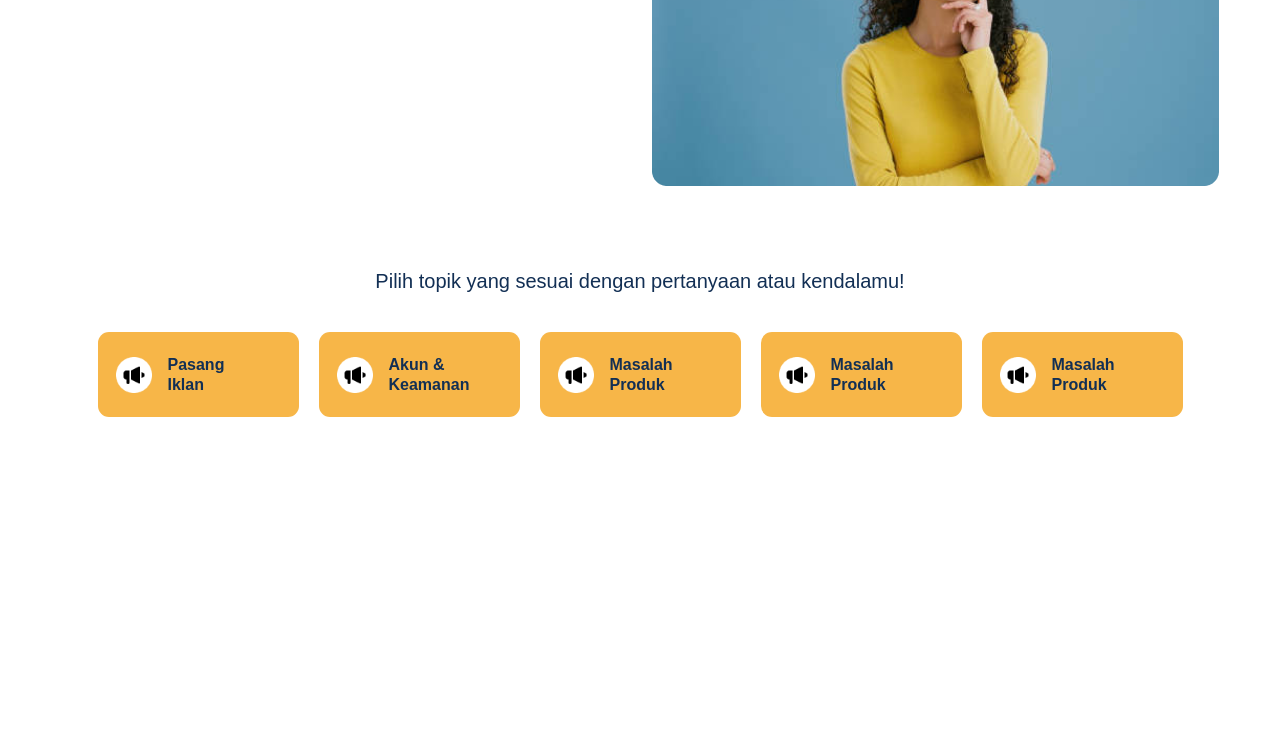
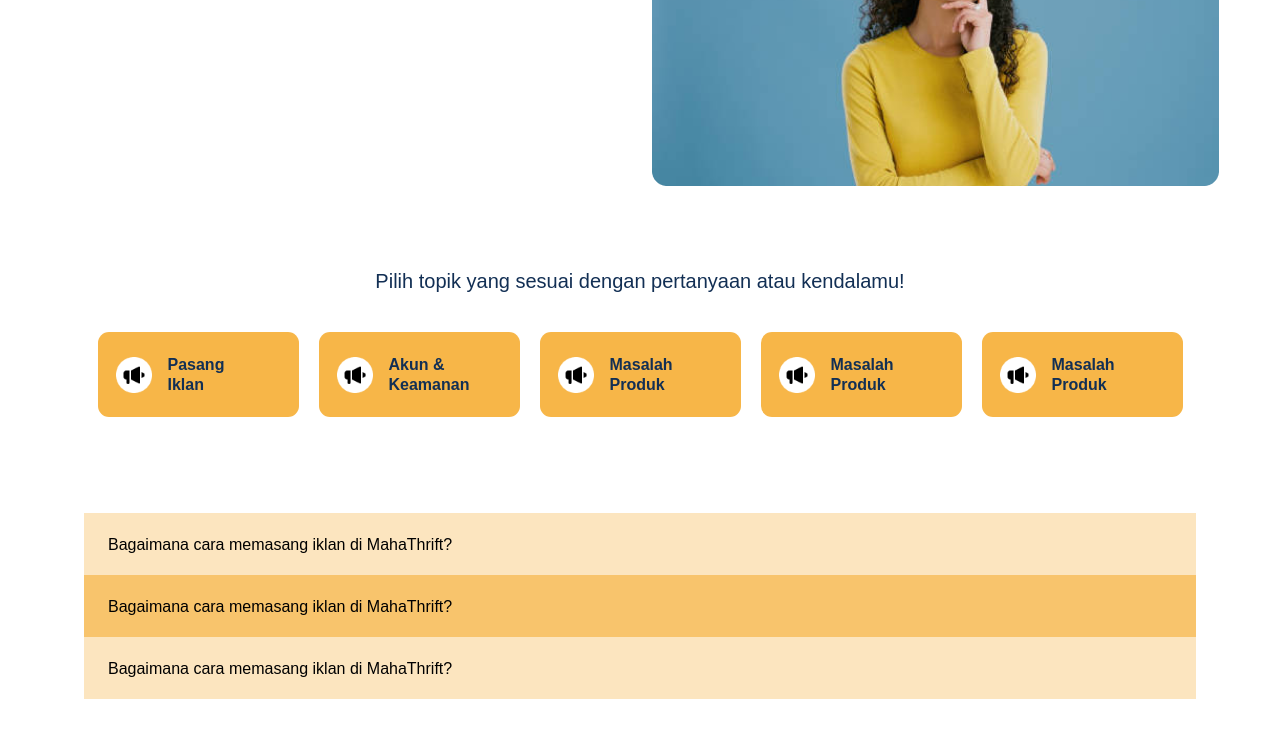
Before and after one commit to satrioekosaputra/Web-Mahathrift, a plain HTML site: page PusatBantuan.html in a window 1280 px wide. Shown: the part 247-984 px from the top of the page. Before the commit the page ends 800 px from the top, so only its background shows below. Drawn offline with Linux system fonts and the light colour scheme.

Commit message:
Menambahkan kotak pertanyaan

```diff
--- a/PusatBantuan.css
+++ b/PusatBantuan.css
@@ -112,3 +112,23 @@ display: block;
   line-height: 20px;
   color: var(--warna-biru);
 }
+
+.ContohPertanyaan{
+  padding: 56px 84px;
+}
+.Pertanyaan1 {
+  background-color: color-mix(in srgb, var(--warna-kuning) 35%, transparent);
+  height: 62px;
+}
+.TeksPertanyaan1{
+  font-family: 'Poppins', sans-serif;
+  font-size: 16px;
+  font-weight: medium;
+  line-height: auto;
+  color: var(--warna-hitam);
+  padding: 20px 24px;
+}
+
+.Pertanyaan2 {
+  background-color: color-mix(in srgb, var(--warna-kuning) 80%, transparent);
+  height: 62px;}
--- a/PusatBantuan.html
+++ b/PusatBantuan.html
@@ -84,7 +84,17 @@
         </div>
       </section>
 
-      <section class="ContohPertanyaan"></section>
+      <section class="ContohPertanyaan">
+        <div class="Pertanyaan1">
+          <p class="TeksPertanyaan1">Bagaimana cara memasang iklan di  MahaThrift?</p>
+        </div>
+         <div class="Pertanyaan2">
+          <p class="TeksPertanyaan1">Bagaimana cara memasang iklan di  MahaThrift?</p>
+        </div>
+         <div class="Pertanyaan1">
+          <p class="TeksPertanyaan1">Bagaimana cara memasang iklan di  MahaThrift?</p>
+        </div>
+      </section>
 
 
 
```
